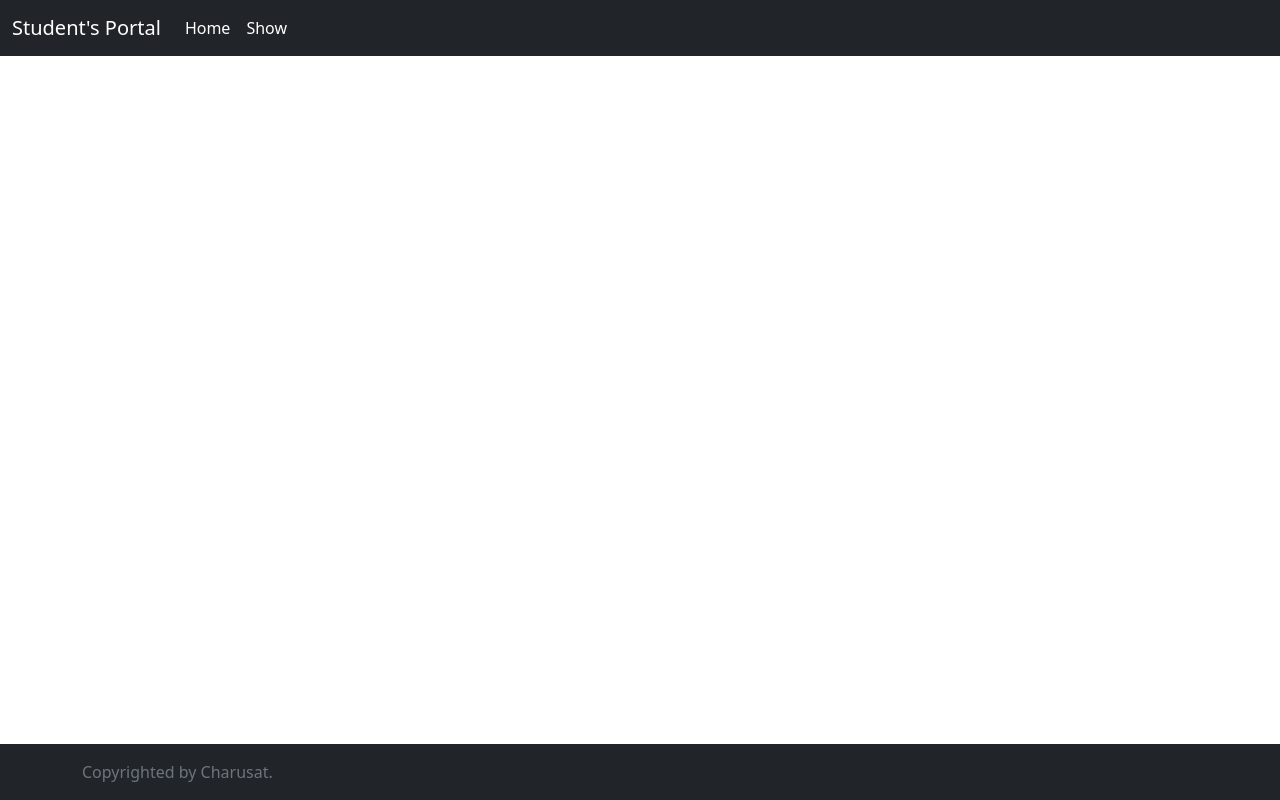
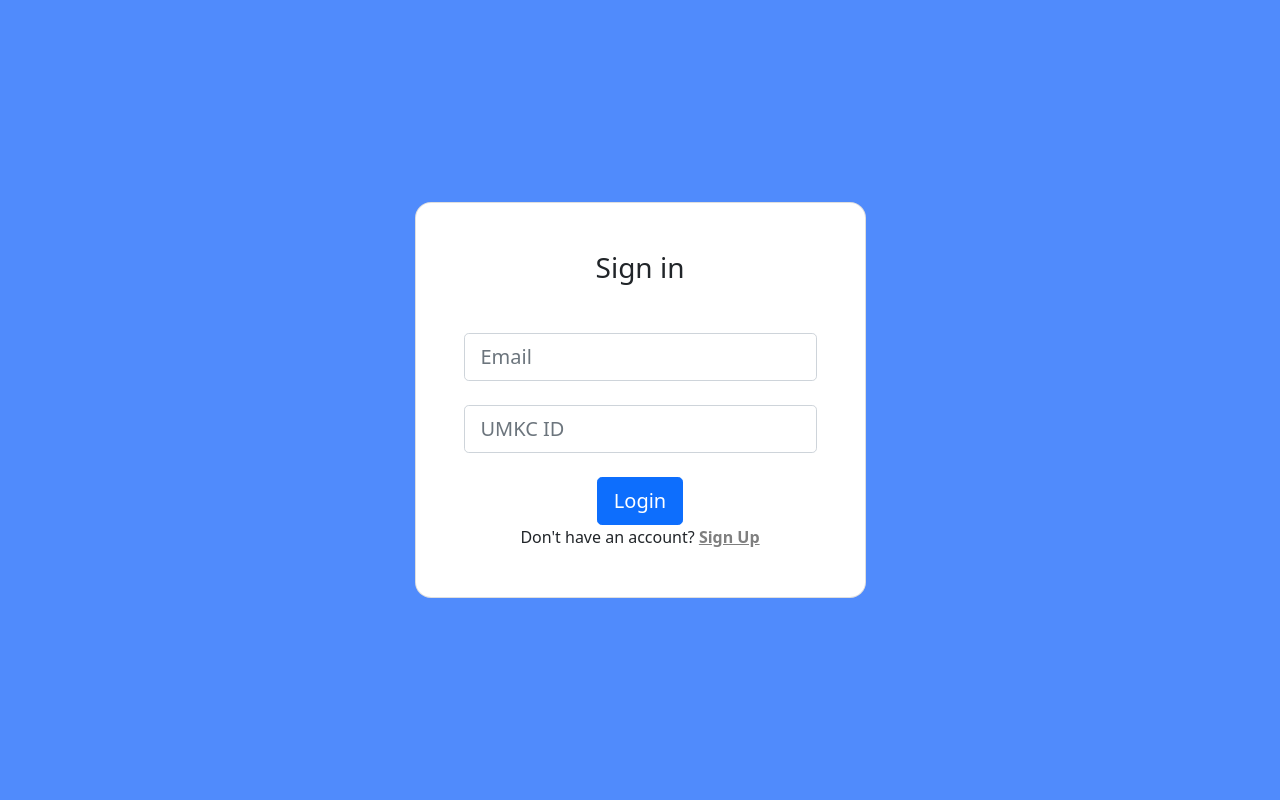
Before and after one commit to iradielmt/UMKCDepartmentProject, a Vue app in the folder gta-portal/: page /login in a window 1280 px wide. Built offline with nearby package versions, Linux system fonts and the light colour scheme; the HTML template or start-up script is replaced by a standard one.

Commit message:
Adds login page and refactor for registrationPage which allows for homePage to be default route. Also removes dummy route from api and refactors app file to not include header and footer on every page

```diff
--- a/gta-portal/src/App.vue
+++ b/gta-portal/src/App.vue
@@ -1,19 +1,11 @@
 <template>
   <div class="bg-secondary">
-    <Header />
     <router-view></router-view>
-    <Footer />
   </div>
 </template>
 
 <script>
-import Header from "@/components/Views/Home/Header.vue";
-import Footer from "@/components/Views/Home/Footer.vue";
 export default {
   name: "App",
-  components: {
-    Header,
-    Footer,
-  },
 };
 </script>
--- a/gta-portal/src/components/Views/Home/Home.vue
+++ b/gta-portal/src/components/Views/Home/RegistrationPage.vue
@@ -1,4 +1,5 @@
 <template>
+  <Header />
   <div class="container-fluid">
     <div class="row">
       <div class="col-md-6">
@@ -23,29 +24,21 @@
         </div>
         <div class="row mt-4">
           <div class="col-md-2">
-            <label for="" class="mt-1">Semester</label>
+            <label for="" class="mt-1">Email</label>
           </div>
           <div class="col-md-6">
-            <select name="" id="" class="form-select">
-              <option value="1">1</option>
-              <option value="2">2</option>
-              <option value="3">3</option>
-              <option value="4">4</option>
-              <option value="5">5</option>
-              <option value="6">6</option>
-              <option value="7">7</option>
-              <option value="8">8</option>
-            </select>
+            <input type="text" class="form-control" placeholder="Email" v-model="email" />
           </div>
         </div>
         <div class="row mt-4">
           <div class="col-md-2">
-            <label for="" class="mt-1">Course</label>
+            <label for="" class="mt-1">GTA Certified</label>
           </div>
           <div class="col-md-6">
-            <select name="" id="" class="form-select">
-              <option value="B.Tech Computer Engineering">B.Tech Computer Engineering</option>
-              <option value="B.Tech Information Technology">B.Tech Information Technology</option>
+            <select name="" id="" class="form-select" v-model="certified">
+              <option value=""> </option>
+              <option value="1">Yes</option>
+              <option value="0">No</option>
             </select>
           </div>
         </div>
@@ -56,21 +49,31 @@
         </div>
       </div>
       <div class="col-md-6">
-        <img src="gta-portal/public/Images/Nerd-rafiki.svg" alt="" />
+        <img src="../../../../public/Images/Nerd-rafiki.svg" alt=""/>
       </div>
     </div>
   </div>
+  <Footer />
 </template>
 
 <script>
 import axios from 'axios';
+import Header from "@/components/Views/Home/Header.vue";
+import Footer from "@/components/Views/Home/Footer.vue";
 export default {
-  name: "Home-start",
+  name: "RegistrationPage",
+  components: {
+    Header,
+    Footer
+  },
   data() {
     return{
       fname: "",
       lname: "",
+      umkcID: "",
       id: "",
+      email: "",
+      certified: false,
     }
   },
   methods: {
--- a/gta-portal/src/components/Views/Home/Show.vue
+++ b/gta-portal/src/components/Views/Home/Show.vue
@@ -1,4 +1,5 @@
 <template>
+  <Header/>
   <div>
     <table class="table table-bordered">
       <thead>
@@ -19,12 +20,19 @@
       </tbody>
     </table>
   </div>
+  <Footer/>
 </template>
 
 <script>
 import axios from 'axios';
+import Header from "@/components/Views/Home/Header.vue";
+import Footer from "@/components/Views/Home/Footer.vue";
 export default {
   name: "Show-start",
+  components: {
+    Header,
+    Footer
+  },
   data() {
     return {
       students: {}
--- /dev/null
+++ b/gta-portal/src/components/Views/LoginPage.vue
@@ -0,0 +1,41 @@
+<template>
+  <section class="vh-100" style="background-color: #508bfc;">
+    <div class="container py-5 h-100">
+      <div class="row d-flex justify-content-center align-items-center h-100">
+        <div class="col-12 col-md-8 col-lg-6 col-xl-5">
+          <div class="card shadow-2-strong" style="border-radius: 1rem;">
+            <div class="card-body p-5 text-center">
+              <h3 class="mb-5">Sign in</h3>
+              <div class="form-outline mb-4">
+                <input type="email" id="typeEmailX-2" class="form-control form-control-lg" placeholder="Email"/>
+              </div>
+              <div class="form-outline mb-4">
+                <input type="password" id="typePasswordX-2" class="form-control form-control-lg" placeholder="UMKC ID" />
+              </div>
+              <button class="btn btn-primary btn-lg btn-block" type="submit">Login</button>
+              <div>
+                <p class="mb-0">Don't have an account? <a href="/register" class="text-black-50 fw-bold">Sign Up</a></p>
+              </div>
+            </div>
+          </div>
+        </div>
+      </div>
+    </div>
+  </section>
+</template>
+
+<script>
+export default {
+  name: "LoginPage",
+  data() {
+    return{
+      email: "",
+      UMKCid: "",
+    }
+  },
+}
+</script>
+
+<style scoped>
+
+</style>
```
Also changed, not shown: gta-portal/src/router/index.js (+8 -3 lines), 1 other file (tests, documents, lock files or other folders).
